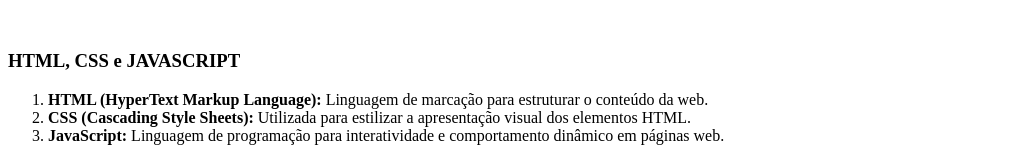
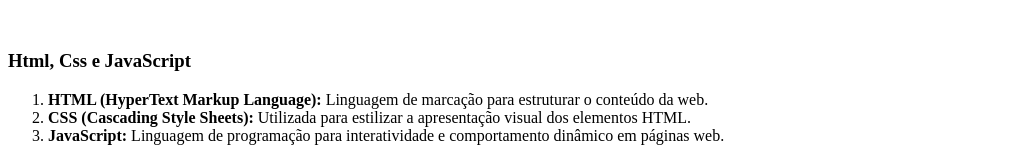
Before and after one commit to gleyce-domhelder/tags, a plain HTML site: page index.html in a window 1280 px wide. Shown: the part 1750-1897 px from the top of the page, without its empty margins (0-1016 px from the left). Drawn offline with Linux system fonts and the light colour scheme.

Commit message:
Update index.html

```diff
--- a/index.html
+++ b/index.html
@@ -134,7 +134,7 @@
           </ul><br>
 
         <a name="resumo-tecnologia">
-            <h3>HTML, CSS e JAVASCRIPT</h3>
+            <h3>Html, Css e JavaScript</h3>
         </a>
         <ol>
             <li><strong>HTML (HyperText Markup Language):</strong> Linguagem de marcação para estruturar o conteúdo da web.</li>
```
